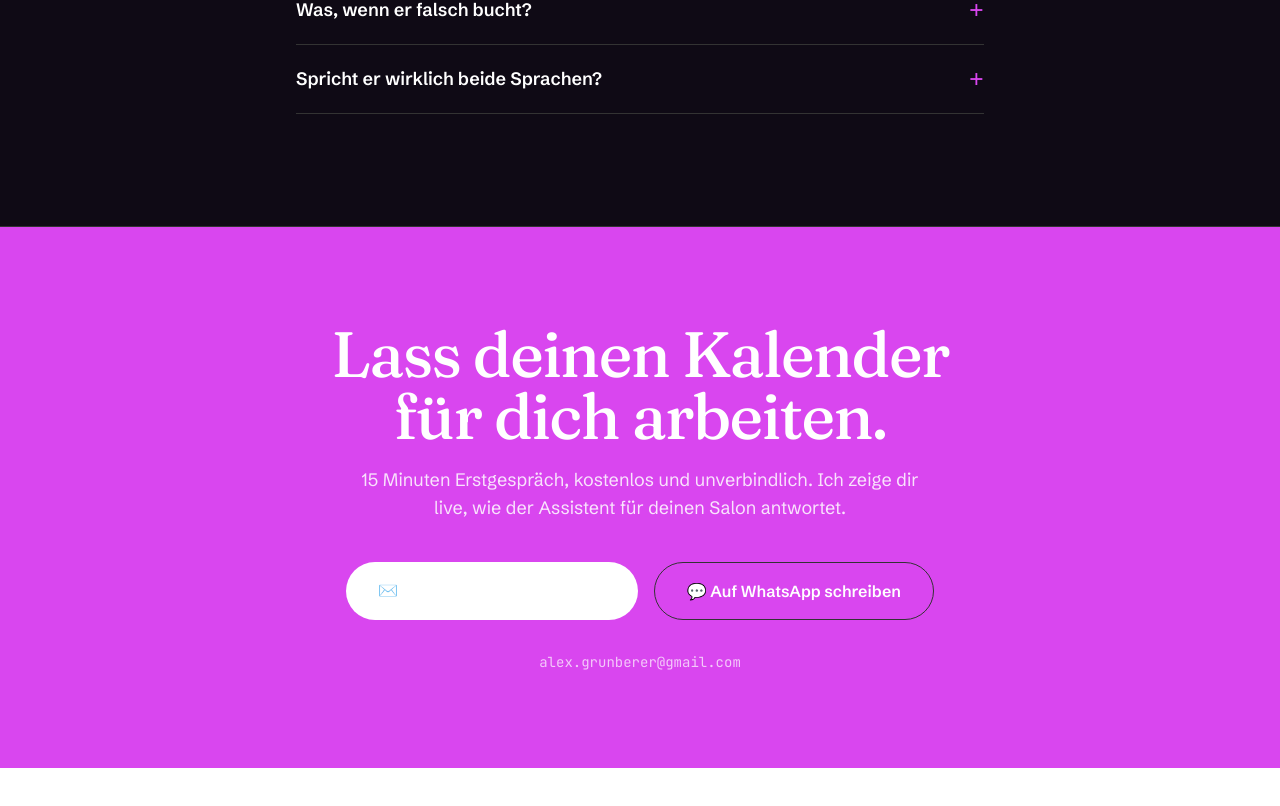
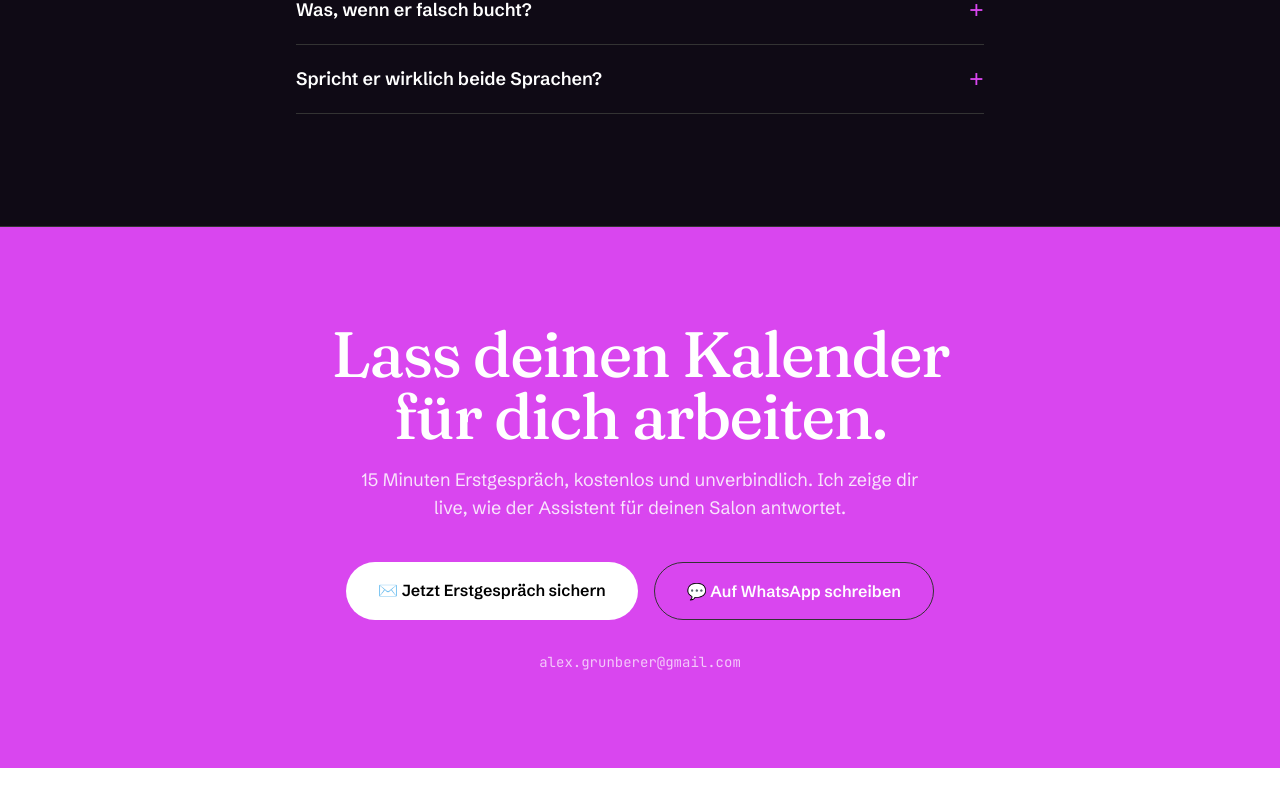
Before and after one commit to EliteAex/pilot-website, a Next.js app: page /salons in a window 1280 px wide. Shown: the part 6408-7214 px from the top of the page. Built offline with nearby package versions, Linux system fonts and the light colour scheme.

Commit message:
Make Erstgespräch button black text on white - FINAL readability fix

```diff
--- a/src/components/OfferPage.tsx
+++ b/src/components/OfferPage.tsx
@@ -370,7 +370,7 @@ export default function OfferPage({ offer }: { offer: Offer }) {
           <div className="mt-10 flex flex-wrap justify-center gap-4">
             <a
               href={mail(offer)}
-              className="rounded-full bg-cream px-8 py-4 text-base font-semibold text-ink transition hover:bg-paper"
+              className="rounded-full bg-white px-8 py-4 text-base font-semibold text-black font-bold transition hover:bg-gray-100"
             >
               ✉️ Jetzt Erstgespräch sichern
             </a>
```
